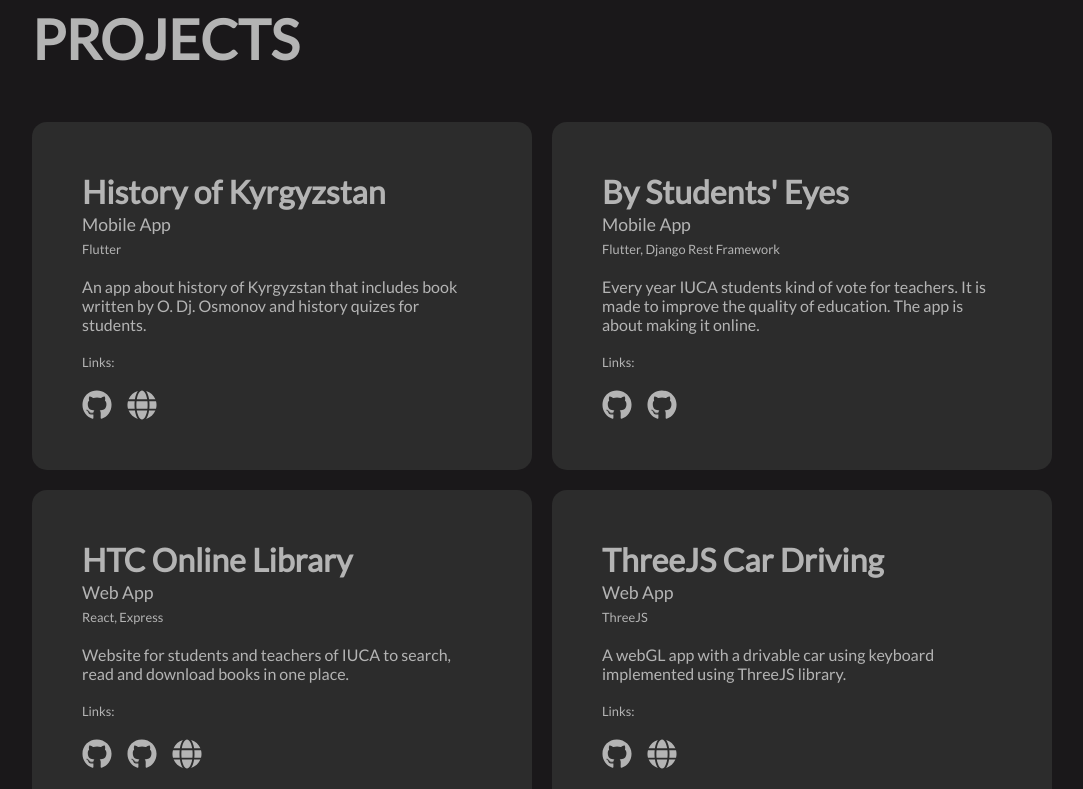
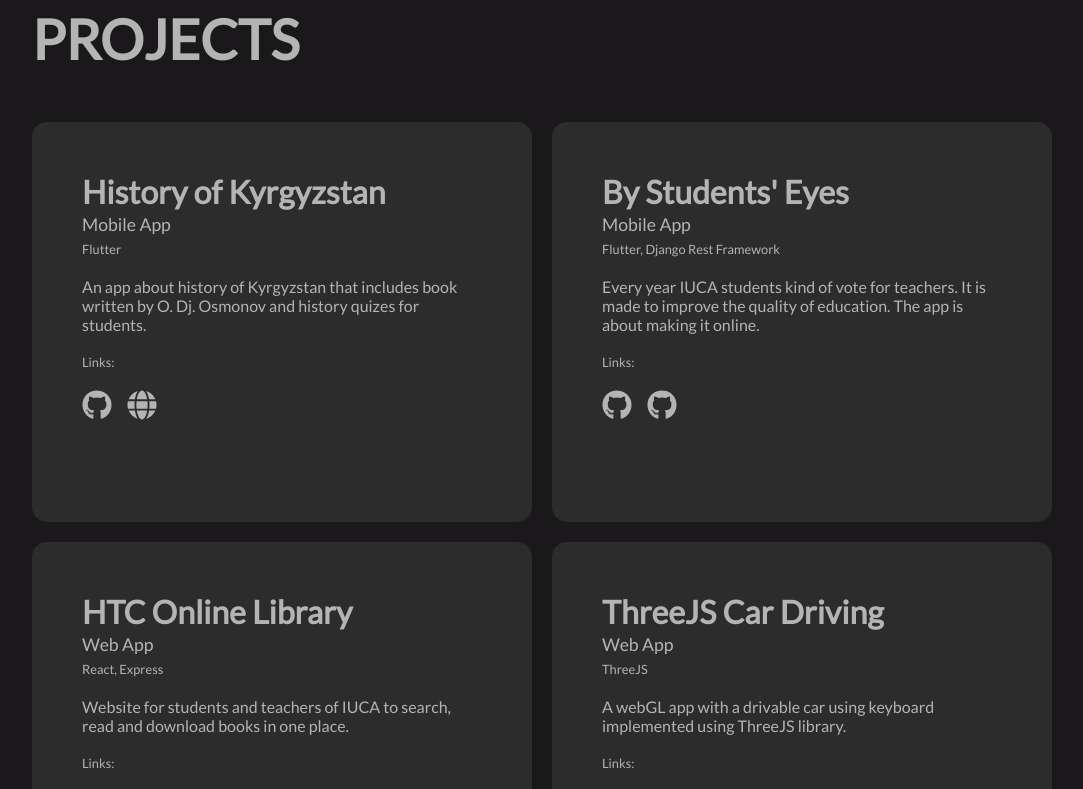
Before and after one commit to akmatoff/akmatoff.github.io, a React (Create React App) app: page / in a window 1280 px wide. Shown: the part 1380-2169 px from the top of the page, without its empty margins (98-1181 px from the left). Built offline with nearby package versions, Linux system fonts and the light colour scheme.

Commit message:
UPDATE: project card height

```diff
--- a/src/components/Projects.css
+++ b/src/components/Projects.css
@@ -16,6 +16,7 @@
 
 .project-card {
   width: clamp(400px, 50vw, 500px);
+  min-height: 400px;
   padding: 50px;
   background-color: var(--secondary-color);
   border-radius: 15px;
```
